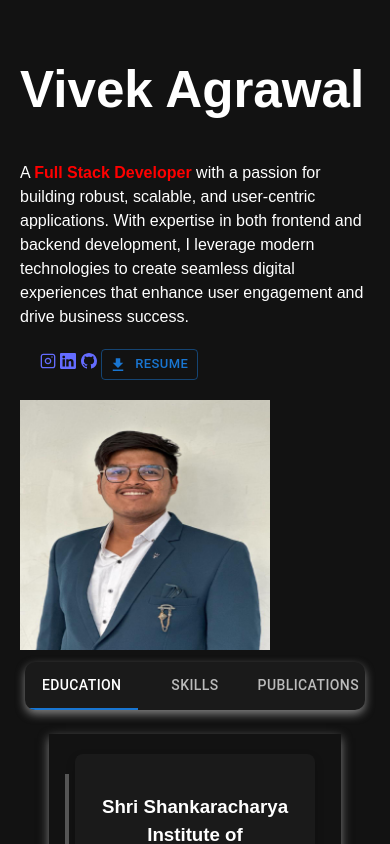
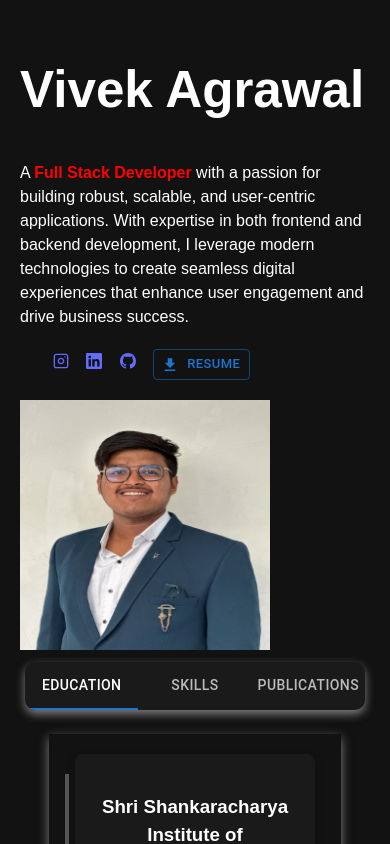
Before and after one commit to vivekagrawal07/Portfolio, a React (Vite) app: page / in a window 390 px wide. Shown: the top 844 px of the page. Built offline with nearby package versions, Linux system fonts and the light colour scheme.

Commit message:
Update App.css

```diff
--- a/src/App.css
+++ b/src/App.css
@@ -275,6 +275,9 @@
 }
 
 @media (max-width: 768px) {
+   .home-container a{
+    margin-left:13px;
+  }
  .skill-name h3{
     font-size:10px;
   }
```
